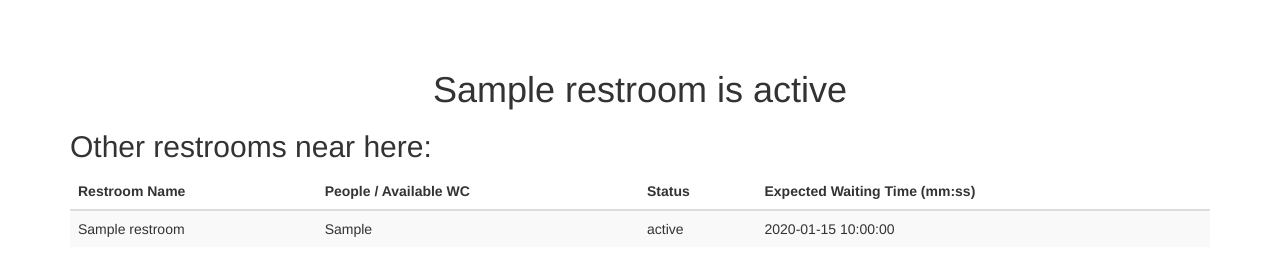
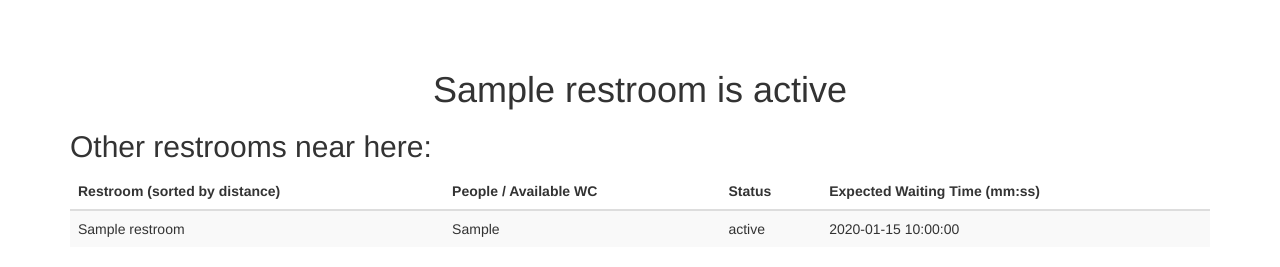
Before and after one commit to AmI-2015/WIN, a Flask app: template src/server/templates/restroomInside.html in a window 1280 px wide. Shown: the top 267 px of the page. Run offline with Flask 2, Linux system fonts and the light colour scheme; the template is opened without the code that fills it: most values are stand-ins (such as "Sample title", 1, 10 or a date in 2020); parts of the project's set-up code (start-up, migrations or seed data) failed here and were passed over; some libraries are stand-ins or nearby versions.

Commit message:
Update restroomInside.html

```diff
--- a/src/server/templates/restroomInside.html
+++ b/src/server/templates/restroomInside.html
@@ -39,7 +39,7 @@
 
 	<table class="table table-striped">
         <thead>
-            <th>Restroom Name</th>
+            <th>Restroom (sorted by distance)</th>
             <th>People / Available WC</th>
             <th>Status</th>
             <th>Expected Waiting Time (mm:ss)</th>
```
